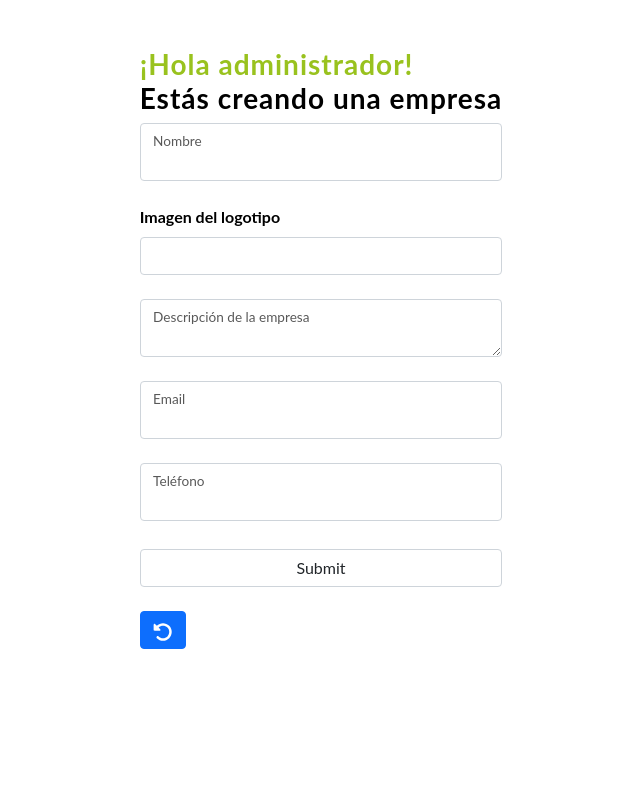
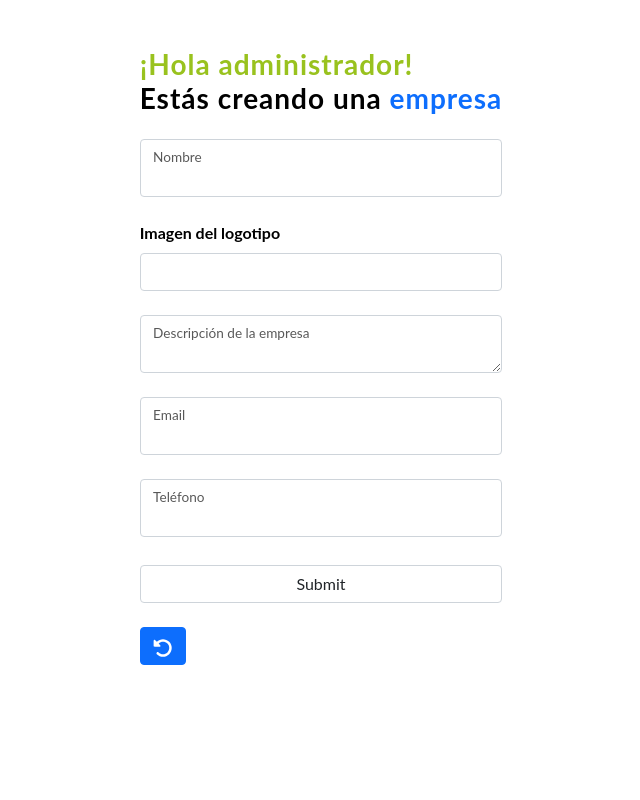
Before and after one commit to cnievaslozano/crm-myproject, a Symfony app: template templates/formularios/empresa.html.twig in a window 1280 px wide. Shown: the whole page, without its empty margins (331-971 px from the left). Run offline with Twig, Linux system fonts and the light colour scheme; the template is opened without the code that fills it, so the values that code supplies are empty; form fields are guessed from the names that the template uses; some libraries are stand-ins or nearby versions.

Commit message:
little changes styles/syntax no important

```diff
--- a/src/Repository/EmpresaRepository.php
+++ b/src/Repository/EmpresaRepository.php
@@ -73,7 +73,7 @@ class EmpresaRepository extends ServiceEntityRepository
      * Encuentra una entidad por su ID.
      *
      * @param int $id El ID de la entidad que deseas buscar.
-     * @return TuEntidad|null La entidad encontrada o null si no se encontró ninguna.
+     * @return Empresa|null La Empresa encontrada o null si no se encontró ninguna.
      */
     public function buscarPorId(int $id): ?Empresa
     {
--- a/templates/auth/login.html.twig
+++ b/templates/auth/login.html.twig
@@ -29,7 +29,7 @@
 
   {{ mensajeFlash.flashComponent() }}
 
-  <div class="form-outline form-floating mb-4">
+  <div class="form-outline form-floating mb-3 mt-4">
     <input type="text" value="{{ last_username }}" name="username" id="inputUsername"
       class="form-control form-control-lg" autocomplete="username" required autofocus>
     <label for="inputUsername" class="form-label">Usuario</label>
--- a/templates/formularios/empresa.html.twig
+++ b/templates/formularios/empresa.html.twig
@@ -10,17 +10,17 @@ Registro Empresa
 {% import 'components/boton_volver.html.twig' as botonVolver %}
 
 {# Título #}
-<h3>
+<h3 class="mb-3">
 	<span class="custom-label text-granota">¡Hola administrador!</span>
 	<br>
-	Estás creando una empresa
+	Estás creando una <span class="text-primary">empresa</span>
 </h3>
 
 {# Mensaje Flash #}
 {{mensajeFlash.flashComponent()}}
 
 {# Campo Nombre #}
-<div class="form-outline form-floating mb-4">
+<div class="form-outline form-floating mt-4 mb-4">
 	{{ form_widget(form.nombre) }}
 	<label class="form-label" for="{{ form.nombre.vars.id }}">Nombre</label>
 </div>
```
